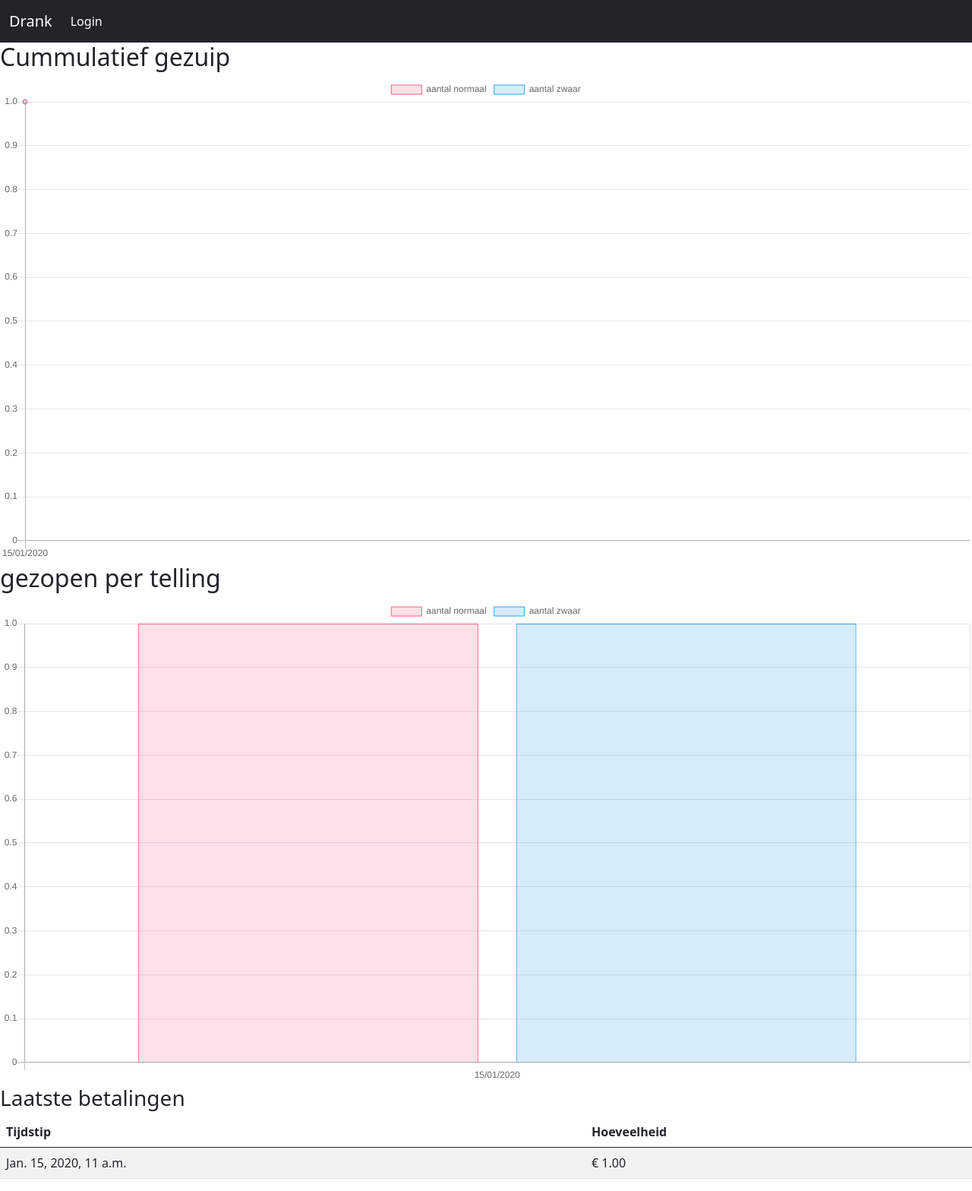
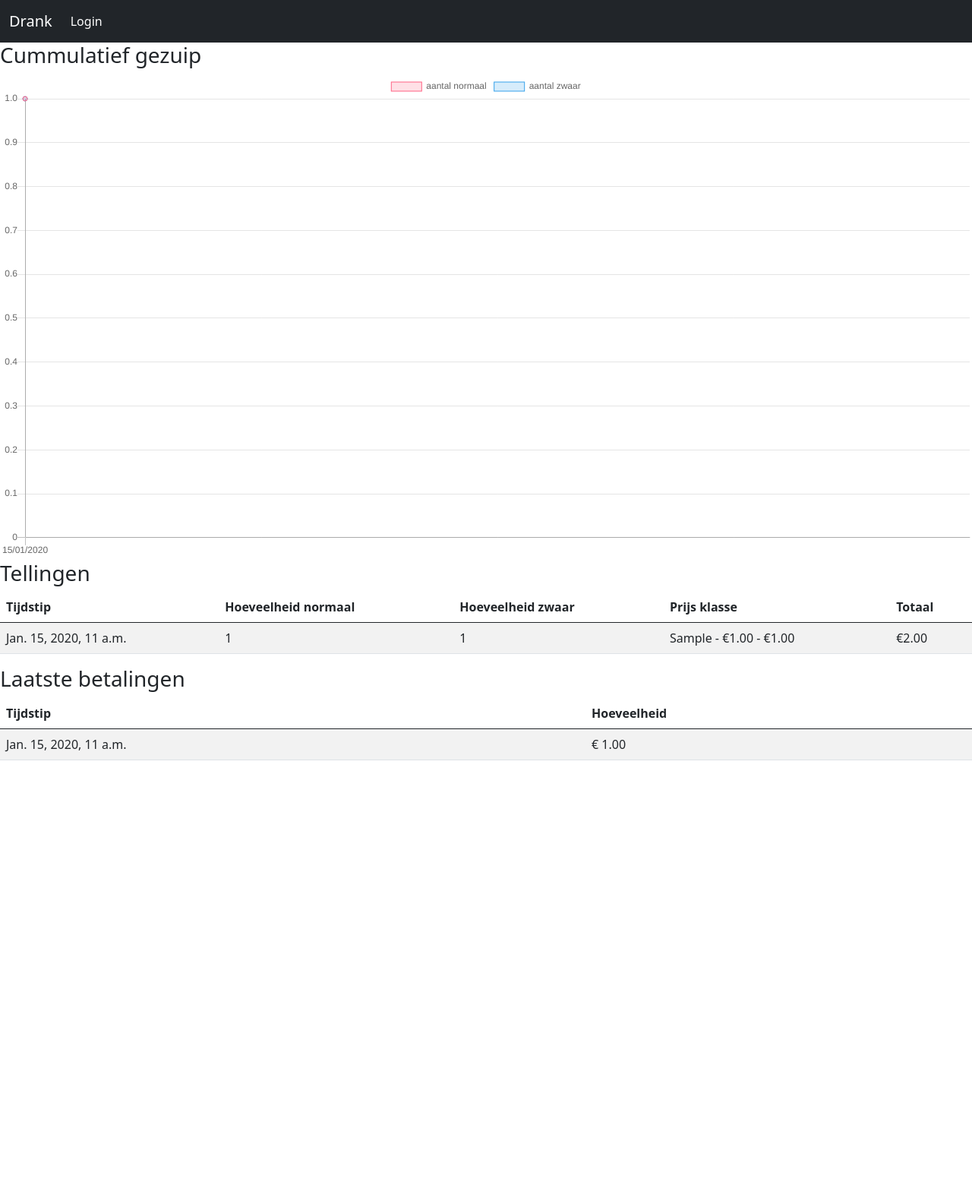
Before and after one commit to BramB-1952444/drankBeheer, a Django app: page /leider/1/ in a window 1280 px wide. Shown: the whole page at 76% size. After the commit the page ends 1001 px from the top, so only its background shows below. Run offline with Django 3.2, Linux system fonts and the light colour scheme; tables that the repository leaves empty hold one stand-in row (values such as "Sample post"); parts of the project's set-up code (start-up, migrations or seed data) failed here and were passed over.

Commit message:
lijst met tellingen inplaats van grafiek

```diff
--- a/beheer/templates/beheer/leiderOverzicht.html
+++ b/beheer/templates/beheer/leiderOverzicht.html
@@ -4,10 +4,48 @@
     integrity="sha256-t9UJPrESBeG2ojKTIcFLPGF7nHi2vEc7f5A2KpH/UBU="
     crossorigin="anonymous"
 ></script>
-<h2>Cummulatief gezuip</h2>
+<h3>Cummulatief gezuip</h3>
 <canvas id="cumSum"></canvas>
-<h2>gezopen per telling</h2>
-<canvas id="bars"></canvas>
+<h3>Tellingen</h3>
+<table class="table table-striped">
+    <thead>
+        <tr>
+            <th scope="col">Tijdstip</th>
+            <th scope="col">Hoeveelheid normaal</th>
+            <th scope="col">Hoeveelheid zwaar</th>
+            <th scope="col">Prijs klasse</th>
+            <th scope="col">Totaal</th>
+        </tr>
+    </thead>
+    <tbody>
+        {% for telling in tellingen %}
+        <tr>
+            <td>{{ telling.datum }}</td>
+            <td>{{ telling.aantalNormaal}}</td>
+            <td>{{ telling.aantalZwaar }}</td>
+            <td>{{ telling.prijsKlasse }}</td>
+            <td>€{{ telling.totaal}}</td>
+        </tr>
+        {% endfor %}
+    </tbody>
+</table>
+<h3>Laatste betalingen</h3>
+<table class="table table-striped">
+    <thead>
+        <tr>
+            <th scope="col">Tijdstip</th>
+            <th scope="col">Hoeveelheid</th>
+        </tr>
+    </thead>
+    <tbody>
+        {% for betaling in betalingen %}
+        <tr>
+            <td>{{ betaling.datum }}</td>
+            <td>€ {{ betaling.hoeveelheid }}</td>
+        </tr>
+        {% endfor %}
+    </tbody>
+</table>
 <script>
     var ctx = document.getElementById('cumSum');
     var cumSum = new Chart(ctx, {
@@ -39,52 +77,5 @@
             }
         }
     });
-    var ctx = document.getElementById('bars');
-    var bars = new Chart(ctx, {
-        type: 'bar',
-        data: {
-            labels: {{ datums|safe }},
-            datasets: [{
-                label: 'aantal normaal',
-                data: {{ normaal|safe }},
-                backgroundColor: 'rgba(255, 99, 132, 0.2)',
-                borderColor: 'rgba(255, 99, 132, 1)',
-                borderWidth: 1
-            },
-            {
-                label: 'aantal zwaar',
-                data: {{ zwaar|safe }},
-                backgroundColor: 'rgba(54, 162, 235, 0.2)',
-                borderColor: 'rgba(54, 162, 235, 1)',
-                borderWidth: 1
-            }]
-        },
-        options: {
-            scales: {
-                yAxes: [{
-                    ticks: {
-                        beginAtZero: true
-                    }
-                }]
-            }
-        }
-    });
 </script>
-<h3>Laatste betalingen</h3>
-<table class='table table-striped'>
-    <thead>
-    <tr>
-      <th scope="col">Tijdstip</th>
-      <th scope="col">Hoeveelheid</th>
-    </tr>
-  </thead>
-  <tbody>
-{% for betaling in betalingen %}
-    <tr>
-        <td>{{ betaling.datum }} </td>
-        <td> € {{ betaling.hoeveelheid }} </td>
-    </tr>
-{% endfor %}
-  </tbody>
-</table>
 {% endblock content%}
--- a/beheer/views.py
+++ b/beheer/views.py
@@ -64,10 +64,12 @@ def prijsKlasse_delete(request, prijsKlasse_id):
         return HttpResponseRedirect(reverse('prijsKlasse'))
     return HttpResponseRedirect(reverse('prijsKlasse'))
 
+
 @staff_member_required
 def leider_delete(request, leider_id):
     Leider.objects.get(pk=leider_id).delete()
     return HttpResponseRedirect(reverse('leidersUpdate'))
+
 
 @staff_member_required
 def telling_view(request):
@@ -123,22 +125,21 @@ def leider_detail(request, leider_id):
     datums = []
     normaalCum = []
     zwaarCum = []
-    normaal = []
-    zwaar = []
     balans = []
     l = get_object_or_404(Leider, pk=leider_id)
     betalingen = Betaling.objects.filter(leider=l).order_by('-datum')
     tellingen = Telling.objects.filter(leider=l)
     for i in range(len(tellingen)):
+        tellingen[i].totaal = int(tellingen[i].aantalNormaal or 0) * tellingen[i].prijsKlasse.normaal + int(tellingen[i].aantalZwaar or 0) * tellingen[i].prijsKlasse.zwaar
+        tellingen[i].aantalNormaal = int(tellingen[i].aantalNormaal or 0)
+        tellingen[i].aantalZwaar = int(tellingen[i].aantalZwaar or 0)
         datums.append(tellingen[i].datum.strftime("%d/%m/%Y"))
-        normaal.append(int(tellingen[i].aantalNormaal or 0))
-        zwaar.append(int(tellingen[i].aantalZwaar or 0))
         if i != 0:
-            normaalCum.append(normaalCum[i-1] + int(tellingen[i].aantalNormaal or 0))
+            normaalCum.append(normaalCum[i-1] +
+                              int(tellingen[i].aantalNormaal or 0))
             zwaarCum.append(zwaarCum[i-1] + int(tellingen[i].aantalZwaar or 0))
         else:
             normaalCum.append(int(tellingen[i].aantalNormaal or 0))
             zwaarCum.append(int(tellingen[i].aantalZwaar or 0))
 
-
-    return render(request, 'beheer/leiderOverzicht.html', {"datums": datums, "normaal": normaal, "zwaar": zwaar, "normaalCum": normaalCum, "zwaarCum": zwaarCum, "balans": balans, "betalingen": betalingen})
+    return render(request, 'beheer/leiderOverzicht.html', {"datums": datums, "tellingen": tellingen, "normaalCum": normaalCum, "zwaarCum": zwaarCum, "balans": balans, "betalingen": betalingen})
--- a/docker-compose.yml
+++ b/docker-compose.yml
@@ -6,9 +6,9 @@ services:
     volumes:
       - postgres_data:/var/lib/postgresql/data/
     environment:
-      - POSTGRES_DB=postgres
-      - POSTGRES_USER=postgres
-      - POSTGRES_PASSWORD=postgres
+      - POSTGRES_DB=drankBeheer
+      - POSTGRES_USER=drankbeheer
+      - POSTGRES_PASSWORD=drankbeheer
   web:
       build: .
       command: python manage.py runserver 0.0.0.0:8000
--- a/drankBeheer/settings.py
+++ b/drankBeheer/settings.py
@@ -92,7 +92,7 @@ DATABASES = {
     'default': {
         'ENGINE': os.getenv('DBENGINE'),
         'NAME': os.getenv('DBNAME'),
-        'USER': os.getenv('DBPASSWORD'),
+        'USER': os.getenv('DBUSER'),
         'PASSWORD': os.getenv('DBPASSWORD'),
         'HOST': os.getenv('DBHOST'),
         'PORT': os.getenv('DBPORT'),
```
